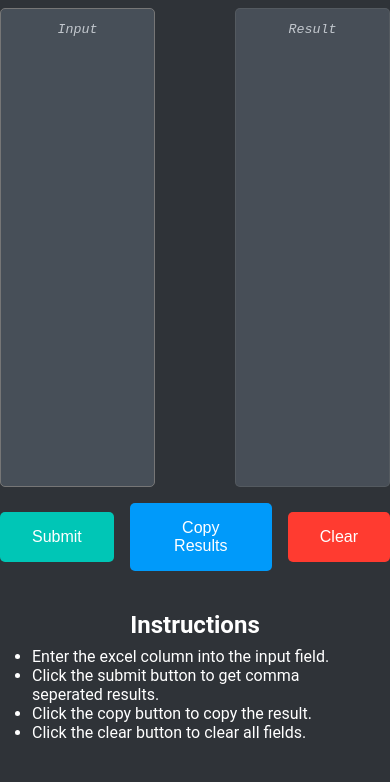
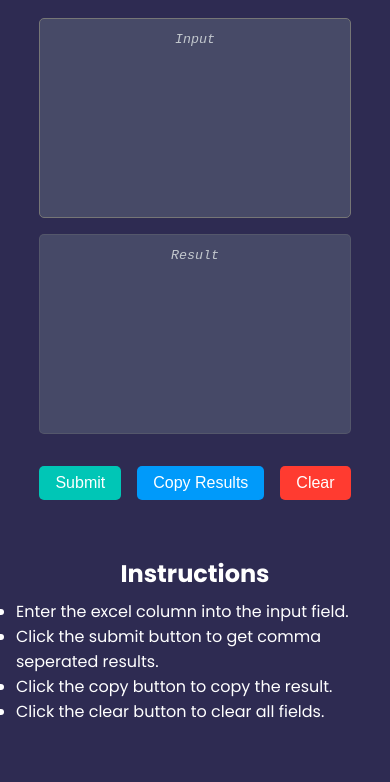
Before and after one commit to Vkscoma/comma-sperator-tool, a plain HTML site: page index.html in a window 390 px wide. Shown: the part 78-860 px from the top of the page. Drawn offline with Linux system fonts and the light colour scheme.

Commit message:
adjusting for mobile devices and adding new font

```diff
--- a/style.css
+++ b/style.css
@@ -1,3 +1,5 @@
+@import url("https://fonts.googleapis.com/css2?family=Poppins:ital,wght@0,100;0,200;0,300;0,400;0,500;0,600;0,700;0,800;0,900;1,100;1,200;1,300;1,400;1,500;1,600;1,700;1,800;1,900&display=swap");
+
 * {
   margin: 0;
   padding: 0;
@@ -5,8 +7,8 @@
 }
 
 body {
-  font-family: "Roboto", sans-serif;
-  background-color: #2f3338;
+  font-family: "Poppins", sans-serif;
+  background-color: #2e2b52;
   color: #fff;
 }
 
@@ -93,11 +95,47 @@ button#clear:hover {
 
 .instructions--container h2 {
   text-align: center;
-  font-size: 1.5em;
+  font-size: 2rem;
 }
 
 .instructions--list {
   list-style-type: disc;
   padding: 0 1em;
   margin: 0.5em 0;
+  font-size: 1.2rem;
 }
+
+@media screen and (max-width: 768px) {
+  .container {
+    flex-direction: column;
+    gap: 1em;
+  }
+
+  textarea {
+    width: 80%;
+    height: 15em;
+  }
+
+  .button--container {
+    margin-top: 2em;
+    gap: 1em;
+  }
+
+  button {
+    padding: 0.5em 1em;
+  }
+
+  .instructions--container {
+    padding: 0.5em;
+    margin-top: 3em;
+  }
+
+  .instructions--container h2 {
+    font-size: 1.5rem;
+  }
+
+  .instructions--list {
+    padding: 0 0.5em;
+    font-size: 1rem;
+  }
+}
```
